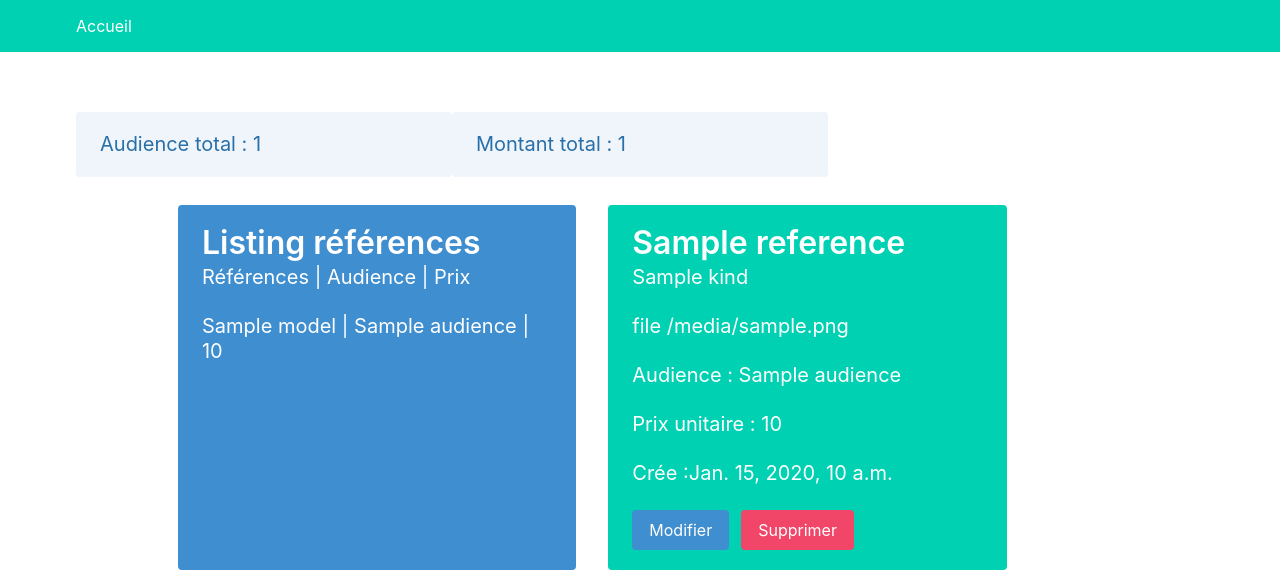
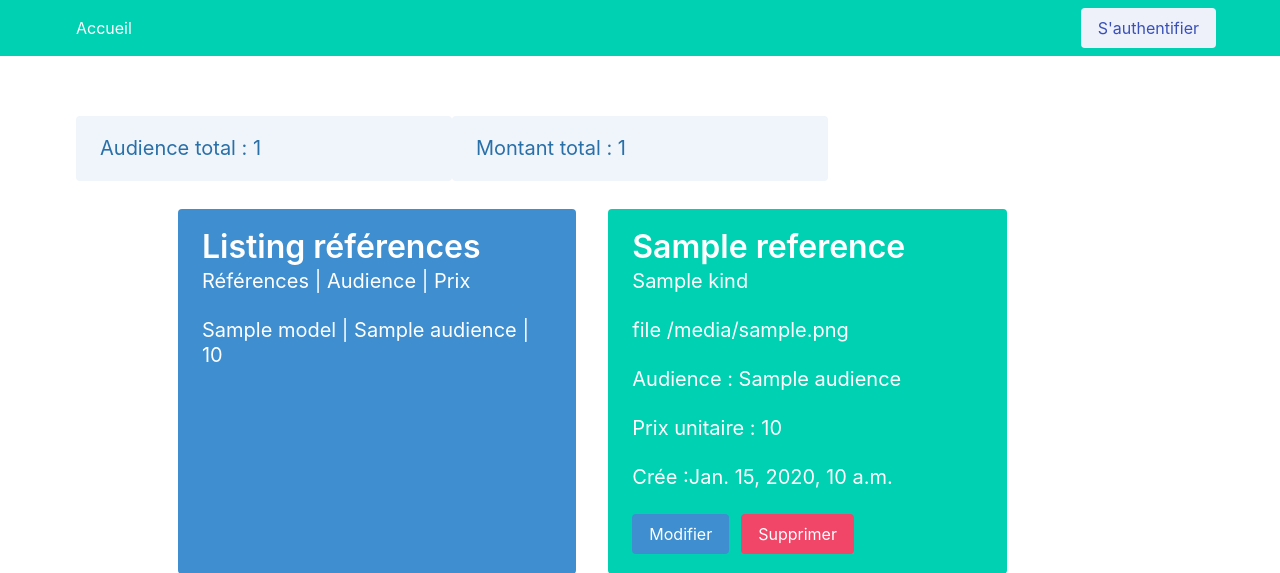
Before and after one commit to em1le/urban-octo-winner, a Django app: template templates/dashboard/dashboard.html in a window 1280 px wide. Shown: the top 573 px of the page. Run offline with Django 4.2, Linux system fonts and the light colour scheme; the template is opened without the code that fills it: most values are stand-ins (such as "Sample title", 1, 10 or a date in 2020).

Commit message:
Update navbar.html

```diff
--- a/templates/includes/navbar.html
+++ b/templates/includes/navbar.html
@@ -11,6 +11,16 @@
       <div class="navbar-end">
         <div class="navbar-item">
           <div class="buttons">
+            {% if user.is_authenticated %}
+              {% if "dashboard" in request.path %}
+                <a class="button is-primary is-light" href="{% url 'add-article' %}">Ajouter un article</a>
+                <a class="button is-warning is-light" href="{% url 'add-references' %}">Ajouter une référence</a>
+              {% endif %}
+              <a class="button is-info is-light" href="{% url 'list-article' %}">Dashboard</a>
+              <a class="button is-link is-light" href="{% url 'logout' %}">Se déconnecter</a>
+            {% else %}
+              <a class="button is-link is-light" href="{% url 'login' %}">S'authentifier</a>
+            {% endif %}
           </div>
         </div>
       </div>
```
